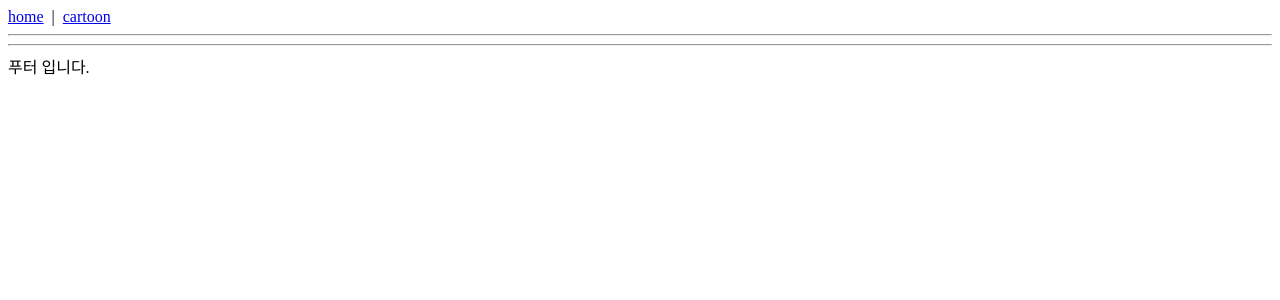
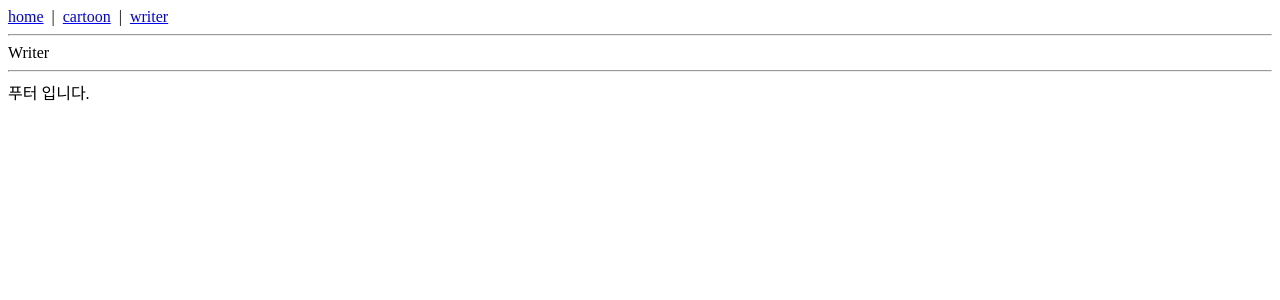
Before and after one commit to sisu-01/cartoon_frontend, a React (Create React App) app: page /writer in a window 1280 px wide. Shown: the top 300 px of the page. Built offline with nearby package versions, Linux system fonts and the light colour scheme.

Commit message:
writer 메뉴 추가

```diff
--- a/src/App.js
+++ b/src/App.js
@@ -1,13 +1,17 @@
+import React from 'react';
 import {Route, Routes} from 'react-router-dom';
+
+import Home from './routes/Home';
 import Cartoon from './routes/Cartoon';
-import Home from './routes/Home';
-import React from 'react';
+import Writer from './routes/Writer';
+
 
 function App() {
     return (
         <Routes>
             <Route path='/' element={<Home />} />
             <Route path='/cartoon' element={<Cartoon />} />
+            <Route path='/writer' element={<Writer />} />
         </Routes>
     );
 }
--- a/src/layouts/Header.js
+++ b/src/layouts/Header.js
@@ -5,7 +5,8 @@ function Header() {
     return (
         <header>
             <Link to="/">home</Link>&nbsp;&nbsp;|&nbsp;&nbsp;
-            <Link to="/cartoon">cartoon</Link>
+            <Link to="/cartoon">cartoon</Link>&nbsp;&nbsp;|&nbsp;&nbsp;
+            <Link to="/writer">writer</Link>
             <hr/>
         </header>
     );
--- /dev/null
+++ b/src/routes/Writer.js
@@ -0,0 +1,11 @@
+import React from 'react';
+
+function Writer() {
+    return (
+        <div className='Writer'>
+            Writer
+        </div>
+    );
+}
+
+export default Writer;
```
